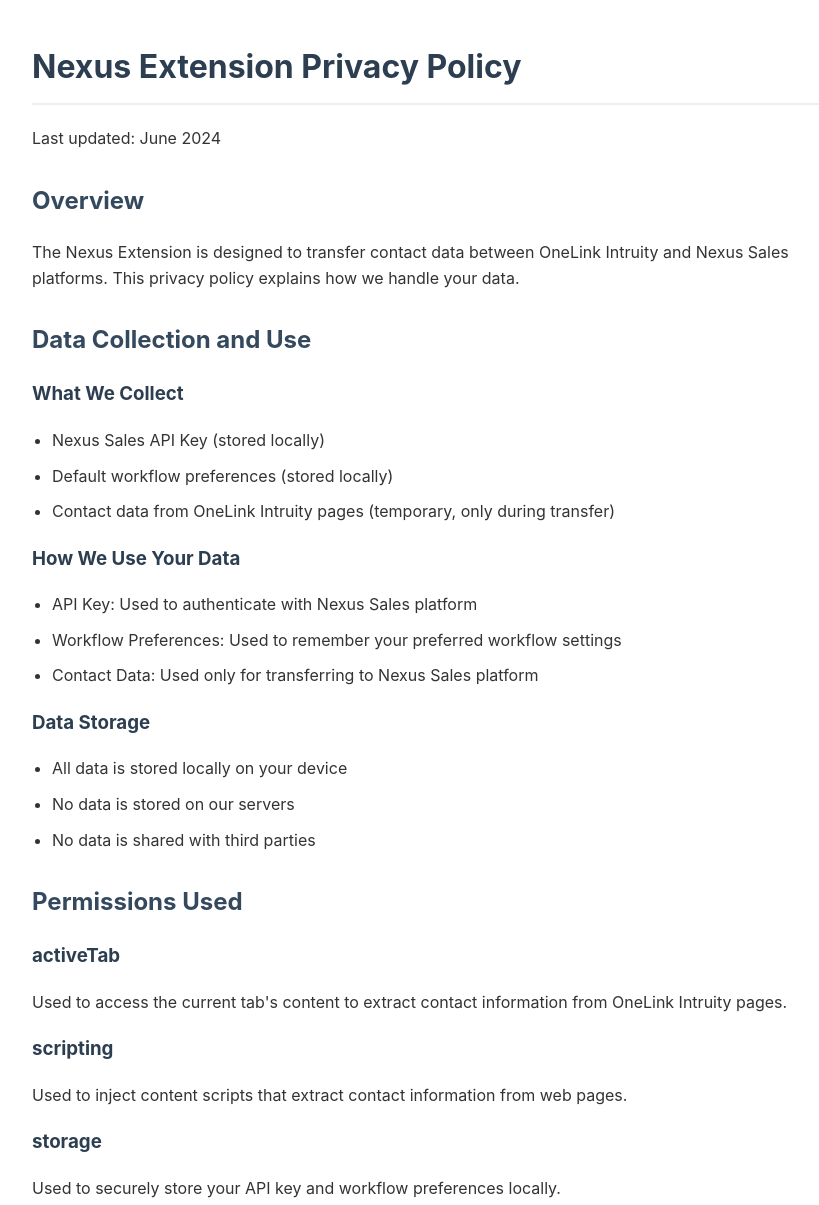
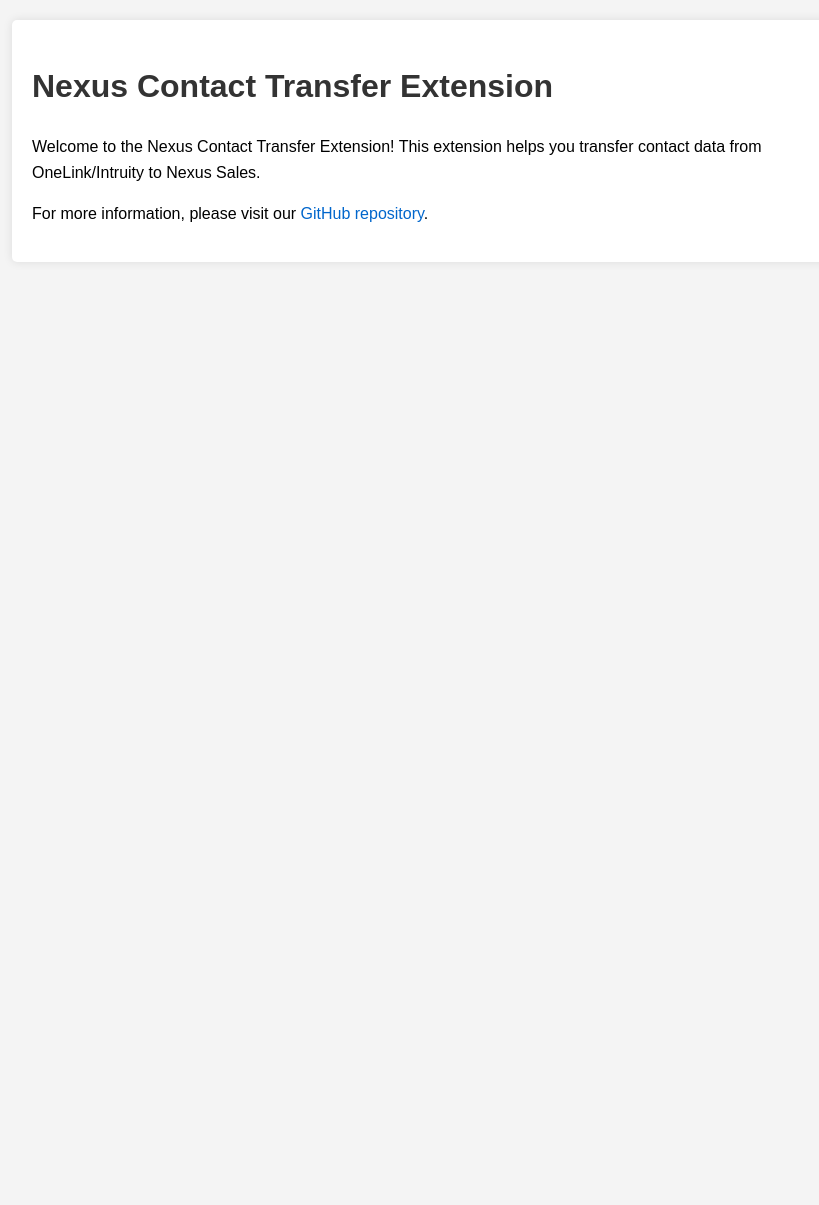
Before and after one commit to AhmedT05/nexus, a browser extension: page index.html in a window 1280 px wide. Shown: the top 1205 px of the page, without its empty margins (208-1027 px from the left). After the commit the page ends 800 px from the top, so only its background shows below. Drawn offline with Linux system fonts and the light colour scheme.

Commit message:
Add GitHub Pages index.html

```diff
--- a/index.html
+++ b/index.html
@@ -3,109 +3,43 @@
 <head>
     <meta charset="UTF-8">
     <meta name="viewport" content="width=device-width, initial-scale=1.0">
-    <title>Nexus Extension Privacy Policy</title>
+    <title>Nexus Contact Transfer Extension</title>
     <style>
         body {
-            font-family: -apple-system, BlinkMacSystemFont, 'Segoe UI', Roboto, Oxygen, Ubuntu, Cantarell, 'Open Sans', 'Helvetica Neue', sans-serif;
+            font-family: Arial, sans-serif;
             line-height: 1.6;
+            margin: 0;
+            padding: 20px;
+            background-color: #f4f4f4;
+        }
+        .container {
             max-width: 800px;
             margin: 0 auto;
+            background: white;
             padding: 20px;
+            border-radius: 5px;
+            box-shadow: 0 0 10px rgba(0,0,0,0.1);
+        }
+        h1 {
             color: #333;
         }
-        h1 {
-            color: #2c3e50;
-            border-bottom: 2px solid #eee;
-            padding-bottom: 10px;
+        p {
+            margin-bottom: 15px;
         }
-        h2 {
-            color: #34495e;
-            margin-top: 30px;
+        a {
+            color: #0066cc;
+            text-decoration: none;
         }
-        h3 {
-            color: #2c3e50;
-        }
-        ul {
-            padding-left: 20px;
-        }
-        li {
-            margin-bottom: 10px;
+        a:hover {
+            text-decoration: underline;
         }
     </style>
 </head>
 <body>
-    <h1>Nexus Extension Privacy Policy</h1>
-    <p>Last updated: June 2024</p>
-
-    <h2>Overview</h2>
-    <p>The Nexus Extension is designed to transfer contact data between OneLink Intruity and Nexus Sales platforms. This privacy policy explains how we handle your data.</p>
-
-    <h2>Data Collection and Use</h2>
-
-    <h3>What We Collect</h3>
-    <ul>
-        <li>Nexus Sales API Key (stored locally)</li>
-        <li>Default workflow preferences (stored locally)</li>
-        <li>Contact data from OneLink Intruity pages (temporary, only during transfer)</li>
-    </ul>
-
-    <h3>How We Use Your Data</h3>
-    <ul>
-        <li>API Key: Used to authenticate with Nexus Sales platform</li>
-        <li>Workflow Preferences: Used to remember your preferred workflow settings</li>
-        <li>Contact Data: Used only for transferring to Nexus Sales platform</li>
-    </ul>
-
-    <h3>Data Storage</h3>
-    <ul>
-        <li>All data is stored locally on your device</li>
-        <li>No data is stored on our servers</li>
-        <li>No data is shared with third parties</li>
-    </ul>
-
-    <h2>Permissions Used</h2>
-
-    <h3>activeTab</h3>
-    <p>Used to access the current tab's content to extract contact information from OneLink Intruity pages.</p>
-
-    <h3>scripting</h3>
-    <p>Used to inject content scripts that extract contact information from web pages.</p>
-
-    <h3>storage</h3>
-    <p>Used to securely store your API key and workflow preferences locally.</p>
-
-    <h3>contextMenus</h3>
-    <p>Used to provide right-click menu options for quick access to contact transfer functionality.</p>
-
-    <h3>tabs</h3>
-    <p>Used to refresh Nexus Sales pages after successful contact transfers.</p>
-
-    <h3>Host Permissions</h3>
-    <p>Required to interact with:</p>
-    <ul>
-        <li>OneLink Intruity (onelink.intruity.com)</li>
-        <li>Nexus Sales (nexussales.io)</li>
-    </ul>
-
-    <h2>Data Security</h2>
-    <ul>
-        <li>All data transfers are encrypted using HTTPS</li>
-        <li>API keys are stored securely in Chrome's local storage</li>
-        <li>No sensitive data is transmitted to external servers</li>
-    </ul>
-
-    <h2>Your Rights</h2>
-    <p>You can:</p>
-    <ul>
-        <li>Delete your stored API key and preferences at any time</li>
-        <li>Disable the extension to stop all data collection</li>
-        <li>Remove the extension to delete all stored data</li>
-    </ul>
-
-    <h2>Contact</h2>
-    <p>For privacy-related questions, please contact the development team.</p>
-
-    <h2>Changes to This Policy</h2>
-    <p>We may update this privacy policy from time to time. We will notify you of any changes by posting the new policy on this page.</p>
+    <div class="container">
+        <h1>Nexus Contact Transfer Extension</h1>
+        <p>Welcome to the Nexus Contact Transfer Extension! This extension helps you transfer contact data from OneLink/Intruity to Nexus Sales.</p>
+        <p>For more information, please visit our <a href="https://github.com/AhmedT05/nexus">GitHub repository</a>.</p>
+    </div>
 </body>
 </html>
```
